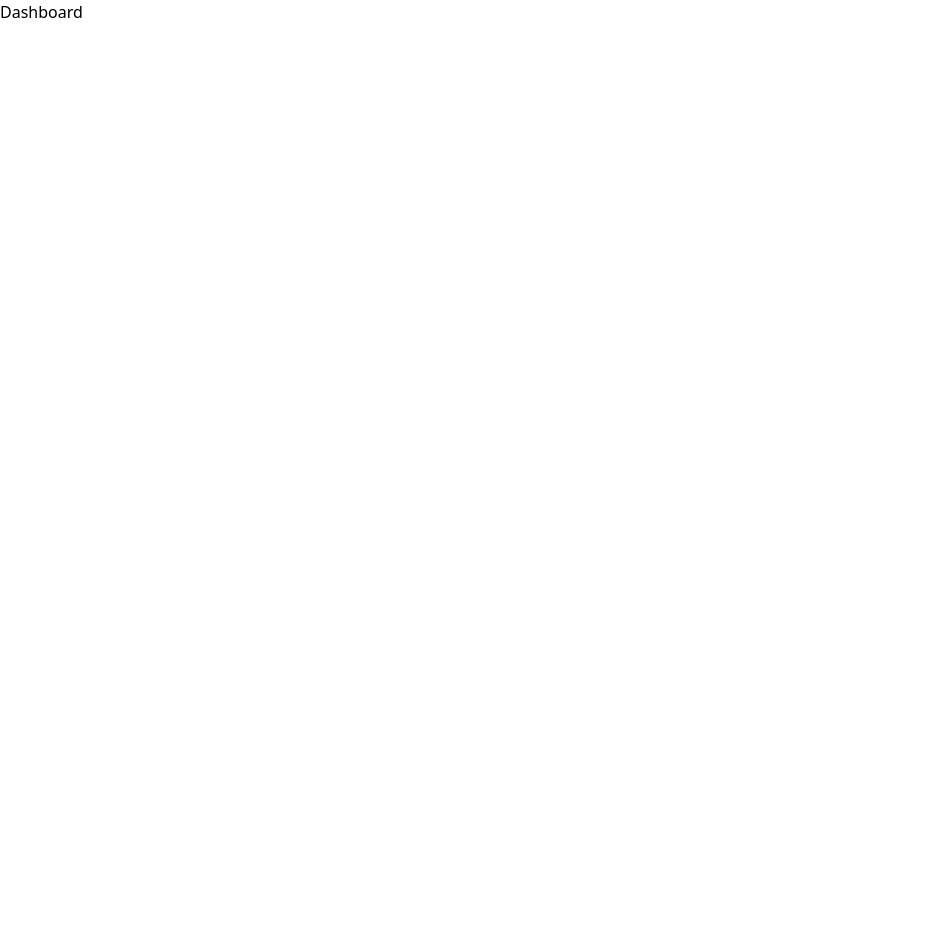
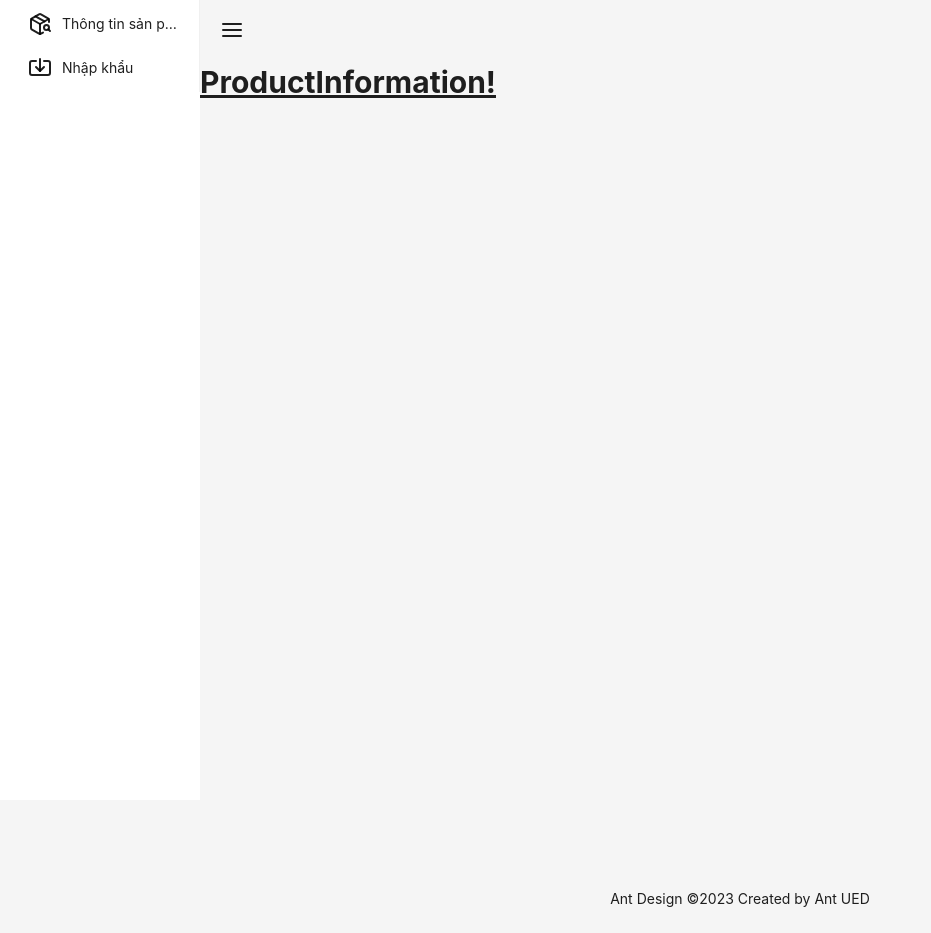
Before and after one commit to PHUNGNGUYEN-GARMENT/vite-phungnguyen-management-webapp, a React (Vite) app: page / in a window 1280 px wide. Shown: the whole page, without its empty margins (0-931 px from the left). Before the commit the page ends 800 px from the top, so only its background shows below. Built offline with nearby package versions, Linux system fonts and the light colour scheme.

Commit message:
feat: create path route and navside

```diff
--- a/package.json
+++ b/package.json
@@ -35,6 +35,7 @@
     "eslint-plugin-prettier": "^5.0.1",
     "eslint-plugin-react-hooks": "^4.6.0",
     "eslint-plugin-react-refresh": "^0.4.3",
+    "lucide-react": "^0.292.0",
     "postcss": "^8.4.31",
     "prettier": "^3.0.3",
     "styled-components": "^6.1.1",
--- a/src/App.tsx
+++ b/src/App.tsx
@@ -1,8 +1,6 @@
 import { Route, Routes } from 'react-router-dom'
-import Calendar from './pages/Calendar'
-import Dashboard from './pages/Dashboard'
-import Ecommerce from './pages/Ecommerce'
-import Mail from './pages/Mail'
+import Main from './components/layout/Main'
+import routes from './constants/route'
 import SignIn from './pages/auth/SignIn'
 import SignUp from './pages/auth/SignUp'
 
@@ -12,10 +10,11 @@ function App() {
       <Routes>
         <Route path='/sign-up' element={<SignUp />} />
         <Route path='/sign-in' element={<SignIn />} />
-        <Route path='/' element={<Dashboard />} />
-        <Route path='/e-commerce' element={<Ecommerce />} />
-        <Route path='/calendar' element={<Calendar />} />
-        <Route path='/mail' element={<Mail />} />
+        <Route element={<Main />}>
+          {routes.map((route, index) => {
+            return <Route key={index} path={route.path} element={<route.component />} />
+          })}
+        </Route>
       </Routes>
     </div>
   )
--- a/src/components/layout/Header.tsx
+++ b/src/components/layout/Header.tsx
@@ -10,8 +10,8 @@
   * The above copyright notice and this permission notice shall be included in all copies or substantial portions of the Software.
 */
 
-import { MenuFoldOutlined, MenuUnfoldOutlined } from '@ant-design/icons'
 import { Button } from 'antd'
+import { AlignJustify, AlignLeft } from 'lucide-react'
 import React, { forwardRef } from 'react'
 
 interface HeaderProps extends React.HTMLAttributes<HTMLElement> {
@@ -24,7 +24,7 @@ const Header = forwardRef<HTMLElement, HeaderProps>(({ collapsed, setCollapsed }
     <>
       <Button
         type='text'
-        icon={collapsed ? <MenuUnfoldOutlined /> : <MenuFoldOutlined />}
+        icon={collapsed ? <AlignLeft /> : <AlignJustify />}
         onClick={() => setCollapsed(!collapsed)}
         style={{
           fontSize: '16px',
--- a/src/components/layout/Main.tsx
+++ b/src/components/layout/Main.tsx
@@ -1,6 +1,9 @@
 import { Layout } from 'antd'
 import { useState } from 'react'
+import { Outlet } from 'react-router-dom'
 import { cn } from '~/lib/cn'
+import Header from './Header'
+import SideNav from './SideNav'
 
 const { Footer, Content } = Layout
 
@@ -9,15 +12,14 @@ const Main = () => {
 
   return (
     <Layout hasSider>
-      {/* <SideNav collapsed={collapsed} /> */}
+      <SideNav collapsed={collapsed} setCollapsed={setCollapsed} />
       <Layout
         className={cn('duration-300', {
-          'ml-[80px]': collapsed,
           'ml-[200px]': !collapsed
         })}
       >
-        {/* <Header collapsed={collapsed} setCollapsed={setCollapsed} style={{ padding: 0 }} /> */}
-        <Content style={{ overflow: 'initial' }}></Content>
+        <Header collapsed={collapsed} setCollapsed={setCollapsed} className='p-0' />
+        <Content className='min-h-screen'>{<Outlet />}</Content>
         <Footer style={{ textAlign: 'center' }}>Ant Design ©2023 Created by Ant UED</Footer>
       </Layout>
     </Layout>
--- a/src/components/layout/SideNav.tsx
+++ b/src/components/layout/SideNav.tsx
@@ -1,37 +1,23 @@
 // import { useState } from "react";
-import { BarChartOutlined, FireOutlined, UploadOutlined, VideoCameraOutlined } from '@ant-design/icons'
 import { Menu } from 'antd'
 import Sider from 'antd/es/layout/Sider'
-import React, { forwardRef } from 'react'
+import React from 'react'
 import { Link, useLocation } from 'react-router-dom'
+import routes from '~/constants/route'
 
 interface SideNavProps extends React.HTMLAttributes<HTMLElement> {
   collapsed: boolean
+  setCollapsed: (state: boolean) => void
 }
 
-interface ItemProps {
-  icon: React.ReactNode
-  title: string
-  path: string
-}
-
-const SideNav = forwardRef<HTMLElement, SideNavProps>(({ collapsed }) => {
+const SideNav = ({ collapsed, setCollapsed }: SideNavProps) => {
   // eslint-disable-next-line @typescript-eslint/no-unused-vars
   const { pathname } = useLocation()
-
-  const items: ItemProps[] = [
-    { icon: <FireOutlined />, title: 'Dashboard', path: '/dashboard' },
-    { icon: <VideoCameraOutlined />, title: 'E-Commerce', path: '/e-commerce' },
-    { icon: <UploadOutlined />, title: 'Calendar', path: '/calendar' },
-    { icon: <BarChartOutlined />, title: 'Mail', path: '/mail' }
-  ]
-
   return (
     <Sider
       breakpoint='lg'
-      onBreakpoint={(broken) => {
-        console.log(broken)
-      }}
+      collapsedWidth='0'
+      onBreakpoint={setCollapsed}
       trigger={null}
       onCollapse={(collapsed, type) => {
         console.log(collapsed, type)
@@ -39,26 +25,25 @@ const SideNav = forwardRef<HTMLElement, SideNavProps>(({ collapsed }) => {
       collapsible
       collapsed={collapsed}
       style={{
-        overflow: 'auto',
-        height: '100vh',
         position: 'fixed',
         left: 0,
+        bottom: 0,
         top: 0,
-        bottom: 0
+        overflow: 'auto',
+        background: '#fff'
       }}
     >
       <div className='' />
       <Menu mode='inline' defaultSelectedKeys={['4']}>
-        {items.map((item, index) => {
+        {routes.map((route, index) => {
           return (
-            <Menu.Item key={index} icon={item.icon}>
-              <Link to={item.path}>{item.title}</Link>
+            <Menu.Item key={index} icon={<route.icon />}>
+              <Link to={route.path}>{route.name}</Link>
             </Menu.Item>
           )
         })}
       </Menu>
     </Sider>
   )
-})
-
+}
 export default SideNav
--- /dev/null
+++ b/src/constants/route.ts
@@ -0,0 +1,20 @@
+import { Import, PackageSearch } from 'lucide-react'
+import Importation from '~/pages/Imnportation'
+import ProductInformation from '~/pages/ProductInformation'
+
+const routes = [
+  {
+    path: '/',
+    name: 'Thông tin sản phẩm',
+    component: ProductInformation,
+    icon: PackageSearch
+  },
+  {
+    path: '/importation',
+    name: 'Nhập khẩu',
+    component: Importation,
+    icon: Import
+  }
+]
+
+export default routes
--- a/src/pages/Calendar.tsx
+++ /dev/null
@@ -1,9 +0,0 @@
-function Calendar() {
-  return (
-    <>
-      <div>Calendar</div>
-    </>
-  )
-}
-
-export default Calendar
--- a/src/pages/Dashboard.tsx
+++ /dev/null
@@ -1,5 +0,0 @@
-function Dashboard() {
-  return <div>Dashboard</div>
-}
-
-export default Dashboard
--- /dev/null
+++ b/src/pages/Imnportation.tsx
@@ -0,0 +1,9 @@
+function Importation() {
+  return (
+    <>
+      <div>Importation</div>
+    </>
+  )
+}
+
+export default Importation
--- /dev/null
+++ b/src/pages/ProductColor.tsx
@@ -0,0 +1,9 @@
+function ProductColor() {
+  return (
+    <>
+      <div>ProductColor</div>
+    </>
+  )
+}
+
+export default ProductColor
--- /dev/null
+++ b/src/pages/ProductInformation.tsx
@@ -0,0 +1,5 @@
+function ProductInformation() {
+  return <h1 className='text-3xl font-bold underline'>ProductInformation!</h1>
+}
+
+export default ProductInformation
```
Also changed, not shown: 1 other file (tests, documents, lock files or other folders).
